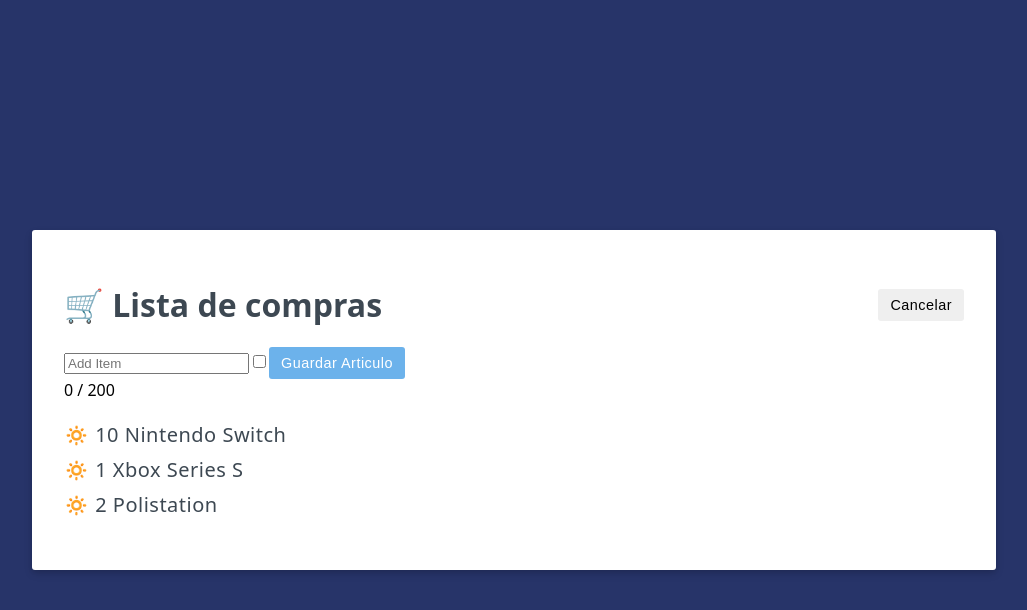
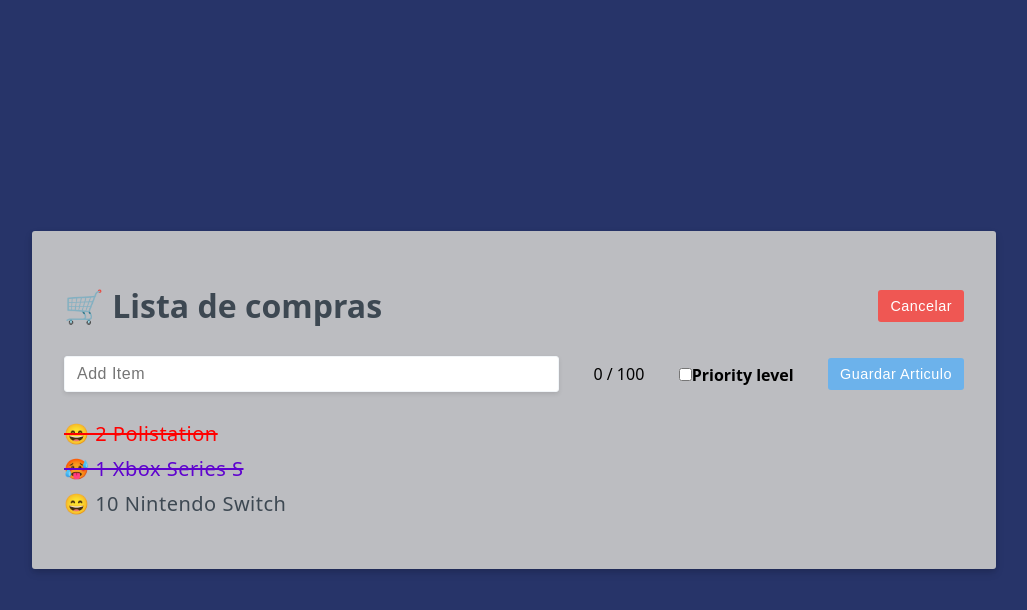
Before and after one commit to HugoBzn/shoppingcart-capi-delete, a Vue app: page / in a window 1280 px wide. Both pictures are taken after a click on the button "Agregar articulo". Shown: the top 610 px of the page, without its empty margins (126-1153 px from the left). Built offline with nearby package versions, Linux system fonts and the light colour scheme.

Commit message:
All the app has been finished and customized.

```diff
--- a/src/App.vue
+++ b/src/App.vue
@@ -4,55 +4,107 @@
 
 // Creando la referencia reactiva
 const header = ref("Lista de compras");
-const editing = ref(false);
 const items = ref([
-  { id: 1, label: "10 Nintendo Switch" },
-  { id: 2, label: "1 Xbox Series S" },
-  { id: 3, label: "2 Polistation" },
+  { id: 1, label: "10 Nintendo Switch", purchased: false, highPriority: false },
+  { id: 2, label: "1 Xbox Series S", purchased: true, highPriority: true },
+  { id: 3, label: "2 Polistation", purchased: true, highPriority: false },
 ]);
 const newItem = ref("");
 const newItemHighPriority = ref(false);
+const editing = ref(false);
 
+/* Metodos */
 // Metodo para agregar un item
 const saveItem = () => {
-  items.value.push({ id: items.value.length + 1, label: newItem.value });
+  items.value.push({
+    id: items.value.length + 1,
+    label: newItem.value,
+    purchased: false,
+    highPriority: newItemHighPriority.value,
+  });
+  clearForm();
+};
+
+// Metodo para limpiar cuando cancele
+const cancel = () => {
+  clearForm();
 };
 
 // Metodo para entrar a modo edicion
 const doEdit = (edit) => {
   editing.value = edit;
 };
+
+// Metodo para los articulos comprados
+const tooglePurchased = (item) => {
+  item.purchased = !item.purchased;
+};
+
+// Metodo clearForm
+const clearForm = () => {
+  newItem.value = "";
+  newItemHighPriority.value = false;
+};
+
+/* Propiedades computadas */
 // Creando la propiedad computada
 const characterCount = computed(() => {
   return newItem.value.length;
 });
+
+// Colocar la lista al revés
+// Creando propiedad computada que invierte items de la lista
+const reversedItems = computed(() => [...items.value].reverse());
 </script>
 
 <template>
+  <!-- Ventana inicial -->
   <div class="header">
     <h1>🛒 {{ header }}</h1>
-    <button v-if="editing" @click="doEdit(false)" class="btn">Cancelar</button>
+    <button
+      v-if="editing"
+      @click="doEdit(false), cancel()"
+      class="btn btn-cancel"
+    >
+      Cancelar
+    </button>
     <button v-else @click="doEdit(true)" class="btn btn-primary">
       Agregar articulo
     </button>
   </div>
-  <div v-if="editing" class="add-item form">
+
+  <!-- Entra al modo edicion -->
+  <div v-if="editing" class="add-item-form">
     <input
       @keyup.enter="saveItem"
       v-model="newItem"
       type="text"
       placeholder="Add Item"
+      maxlength="100"
     />
+    <!-- Contador de caracteres disponibles -->
+    <label>{{ characterCount }} / 100</label>
     <label>
       <input type="checkbox" v-model="newItemHighPriority" />
+      <strong>Priority level</strong>
     </label>
     <button @click="saveItem" class="btn btn-primary">Guardar Articulo</button>
-    <br />
-    <label>{{ characterCount }} / 200</label>
   </div>
 
+  <!-- En caso de que no haya articulos que mostrar -->
+  <p v-if="items.length === 0">🌹 No hay elementos en la lista</p>
+  <!-- Renderizado de la lista -->
   <ul>
-    <li v-for="{ id, label } in items" :key="id">🔅 {{ label }}</li>
+    <li
+      v-for="({ id, label, purchased, highPriority }, index) in reversedItems"
+      :key="id"
+      @click="tooglePurchased(reversedItems[index])"
+      :class="{
+        strikeout: purchased,
+        priority: highPriority,
+      }"
+    >
+      {{ highPriority ? "🥵" : "😄" }} {{ label }}
+    </li>
   </ul>
-  <p v-if="items.length === 0">🌹 No hay elementos en la lista</p>
 </template>
--- a/src/assets/main.css
+++ b/src/assets/main.css
@@ -18,7 +18,7 @@
 }
 
 #app {
-  background: #fff;
+  background: rgba(201, 201, 201, 0.923);
   padding: 2rem;
   margin: 1rem;
   border-radius: 3px;
@@ -68,8 +68,8 @@
   margin: 0 0.5rem 0;
 }
 
-#shopping-list > input,
-#shopping-list > select {
+#shopping-list>input,
+#shopping-list>select {
   width: 100%;
   border-radius: 3px;
   box-shadow: 0 2px 4px 0 rgba(0, 0, 0, 0.1);
@@ -90,7 +90,7 @@
 }
 
 .add-item-form input {
-  width: 70%;
+  width: 55%;
   border-radius: 3px;
   box-shadow: 0 2px 4px 0 rgba(0, 0, 0, 0.1);
   border: 1px solid #f1f5f8;
@@ -143,16 +143,17 @@
 
 .strikeout {
   text-decoration: line-through;
-  color: #b8c2cc;
+  color: #ff0000;
 }
 
 .strikeout:hover {
-  color: #8795a1;
+  color: #ff0000;
 }
 
 .priority {
-  color: #de751f;
+  color: rgb(95, 3, 207);
 }
+
 input[type="checkbox"] {
   display: inline !important;
   box-shadow: none;
```
